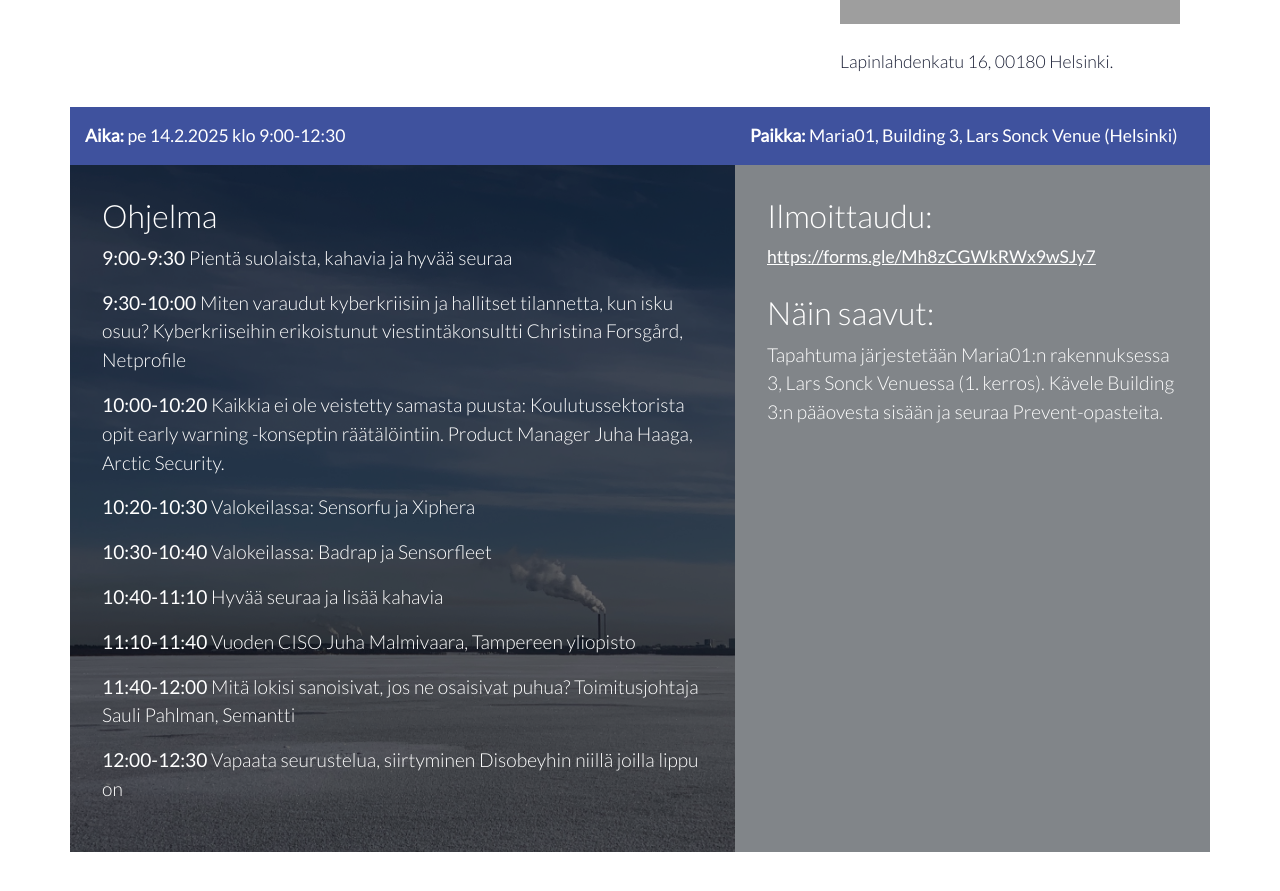
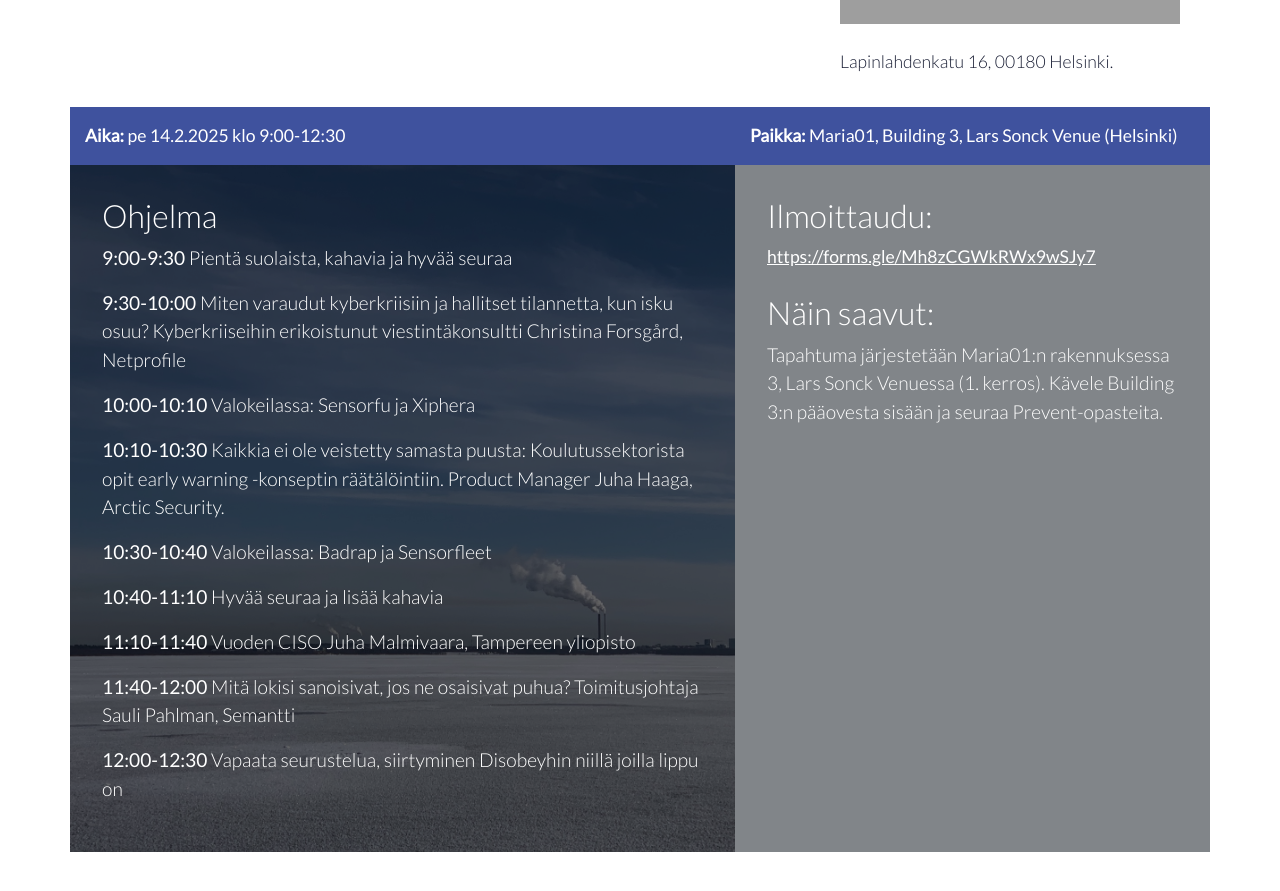
Before and after one commit to scanabc/scanabc.github.io, a Jekyll site: the page prevent25/index.html, which Jekyll copies as it is, in a window 1280 px wide and 900 px high, scrolled down 858 px. Shown: the top 891 px of the window. Built offline with Jekyll 4.4.1, drawn with Linux system fonts in a browser that asks for light colours; grey boxes are pictures that could not be loaded.

Commit message:
schedule change

```diff
--- a/prevent25/index.html
+++ b/prevent25/index.html
@@ -77,8 +77,8 @@
         <h2>Ohjelma</h2>
         <p><strong>9:00-9:30</strong> Pientä suolaista, kahavia ja hyvää seuraa</p>
         <p><strong>9:30-10:00</strong> Miten varaudut kyberkriisiin ja hallitset tilannetta, kun isku osuu? Kyberkriiseihin erikoistunut viestintäkonsultti Christina Forsgård, Netprofile</p>
-        <p><strong>10:00-10:20</strong> Kaikkia ei ole veistetty samasta puusta: Koulutussektorista opit early warning -konseptin räätälöintiin. Product Manager Juha Haaga, Arctic Security.</p>
-        <p><strong>10:20-10:30</strong> Valokeilassa: Sensorfu ja Xiphera</p>
+        <p><strong>10:00-10:10</strong> Valokeilassa: Sensorfu ja Xiphera</p>
+        <p><strong>10:10-10:30</strong> Kaikkia ei ole veistetty samasta puusta: Koulutussektorista opit early warning -konseptin räätälöintiin. Product Manager Juha Haaga, Arctic Security.</p>
         <p><strong>10:30-10:40</strong> Valokeilassa: Badrap ja Sensorfleet</p>
         <p><strong>10:40-11:10</strong> Hyvää seuraa ja lisää kahavia</p>
         <p><strong>11:10-11:40</strong> Vuoden CISO Juha Malmivaara, Tampereen yliopisto</p>
```
